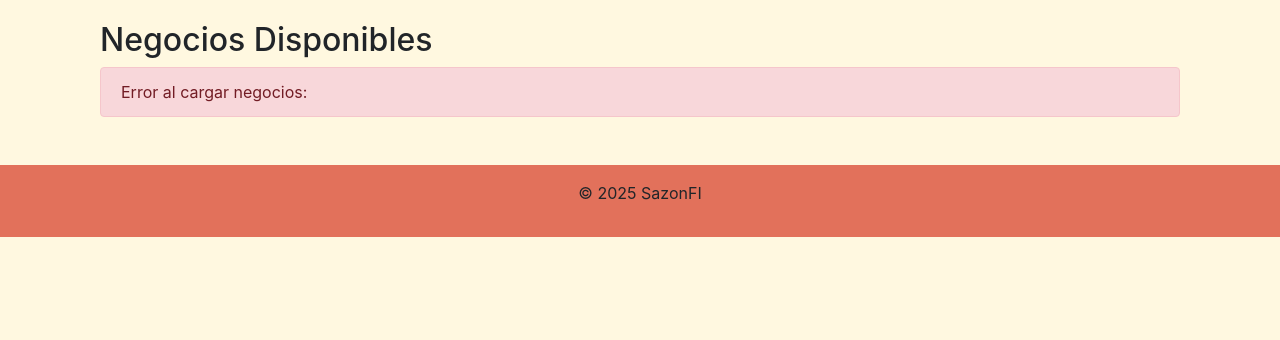
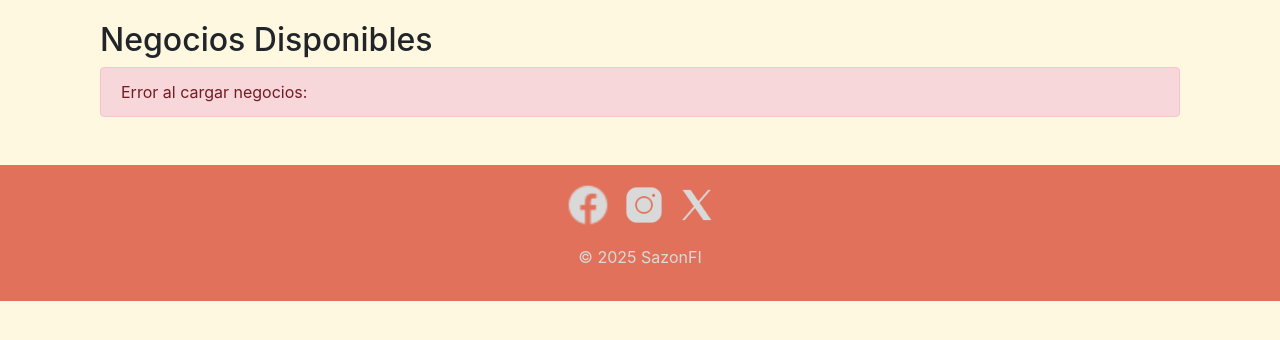
Before and after one commit to davidGzlz123/ProyectoSazonFI, a Django app: page /cliente/ in a window 1280 px wide. Shown: the part 269-609 px from the top of the page. Run offline with Django 5.2, Linux system fonts and the light colour scheme; data comes from the database, SQL or seed files in the repository; both versions use the stored data as it was after the commit; some libraries are stand-ins or nearby versions.

Commit message:
Navbar y footer listo, continua problema de espacio en navbar

```diff
--- a/SazonFI/templates/base.html
+++ b/SazonFI/templates/base.html
@@ -21,10 +21,6 @@
             </button>
             <div class="collapse navbar-collapse" id="navbarNav">
                 <ul class="navbar-nav w-100 align-items-center">
-                    {# ENLACE AL CARRITO - CORREGIDO #}
-                    <li class="nav-item" id="carrito-link" style="display: none;">
-                        <a class="nav-link" href="{% url 'carritos:ver_carrito' %}">Mi Carrito</a>
-                    </li>
                     <!-- Barra de búsqueda -->
                     <li class="nav-item mx-auto" id="search-bar">
                         <form action="/buscar" method="get" class="search-bar">
@@ -40,8 +36,17 @@
                             Ingresa o Regístrate
                         </a>
                     </li>
+                    {# ENLACE AL CARRITO - CORREGIDO #}
+                    <li class="nav-item" id="carrito-link" style="display: none;">
+                        <a class="nav-link" href="{% url 'carritos:ver_carrito' %}">
+                            <img src="{{ MEDIA_URL }}principal/carrito.png" alt="Carrito-link" width="50" height="50">
+                        </a>
+                    </li>
                     <li class="nav-item" id="logout-link" style="display: none;">
-                        <a class="nav-link" href="#" onclick="logout()">Cerrar Sesion</a>
+                        <a class="nav-link" href="#" onclick="logout()" style="color: #D9D9D9; font-size: 25px;">
+                            <img src="{{ MEDIA_URL }}principal/login.png" alt="Login-Icon" width="40" height="40">
+                            Cerrar Sesion
+                        </a>
                     </li>
                 </ul>
             </div>
@@ -54,7 +59,24 @@
     </div>
 
     <footer class="mt-5 text-center py-3">
-        <p>&copy; 2025 SazonFI</p>
+        <ul class="list-inline">
+            <li class="list-inline-item">
+                <a href="#">
+                    <img src="{{ MEDIA_URL }}principal/facebook.png" alt="Facebook" width="48" height="48">
+                </a>
+            </li>
+            <li class="list-inline-item">
+                <a href="#">
+                    <img src="{{ MEDIA_URL }}principal/instagram.png" alt="Instagram" width="40" height="40">
+                </a>
+            </li>
+            <li class="list-inline-item">
+                <a href="#">
+                    <img src="{{ MEDIA_URL }}principal/x.png" alt="Twitter/X" width="40" height="40">
+                </a>
+            </li>
+        </ul>
+        <p style="color: #D9D9D9;">&copy; 2025 SazonFI</p>
     </footer>
 
     <script>
```
Also changed, not shown: SazonFI/db.sqlite3, SazonFI/media/principal/carrito.png (added), SazonFI/media/principal/facebook.png (added), SazonFI/media/principal/instagram.png (added), SazonFI/media/principal/x.png (added).
